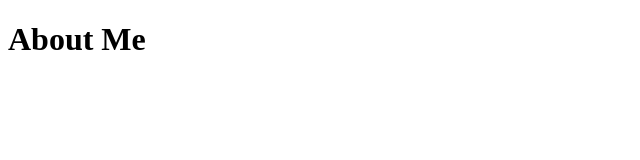
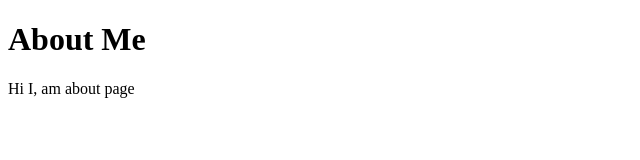
Before and after one commit to BiswajitHemram/learning-git, a plain HTML site: page About.html in a window 1280 px wide. Shown: the whole page, without its empty margins (0-640 px from the left). Drawn offline with Linux system fonts and the light colour scheme.

Commit message:
add intro paragraph

```diff
--- a/About.html
+++ b/About.html
@@ -7,5 +7,6 @@
 </head>
 <body>
     <h1>About Me</h1>
+    <p>Hi I, am about page</p>
 </body>
 </html>
```
